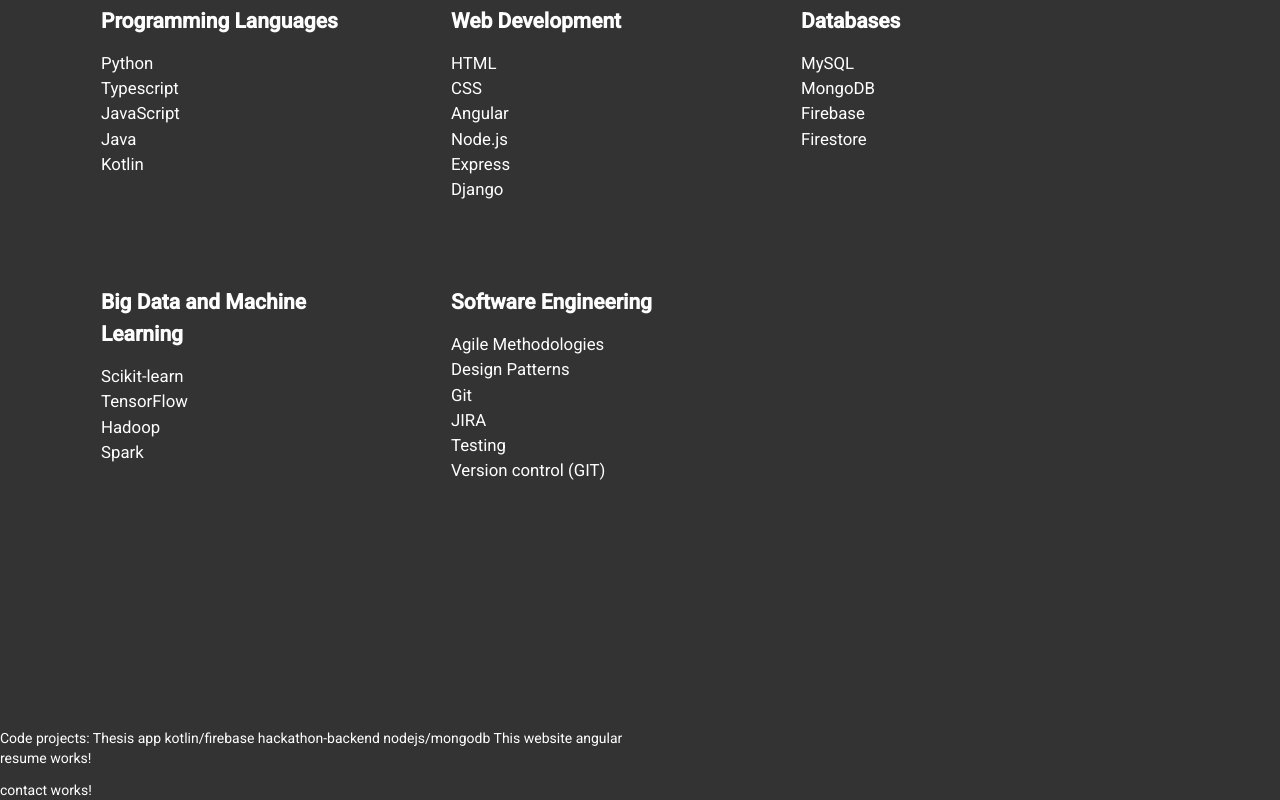
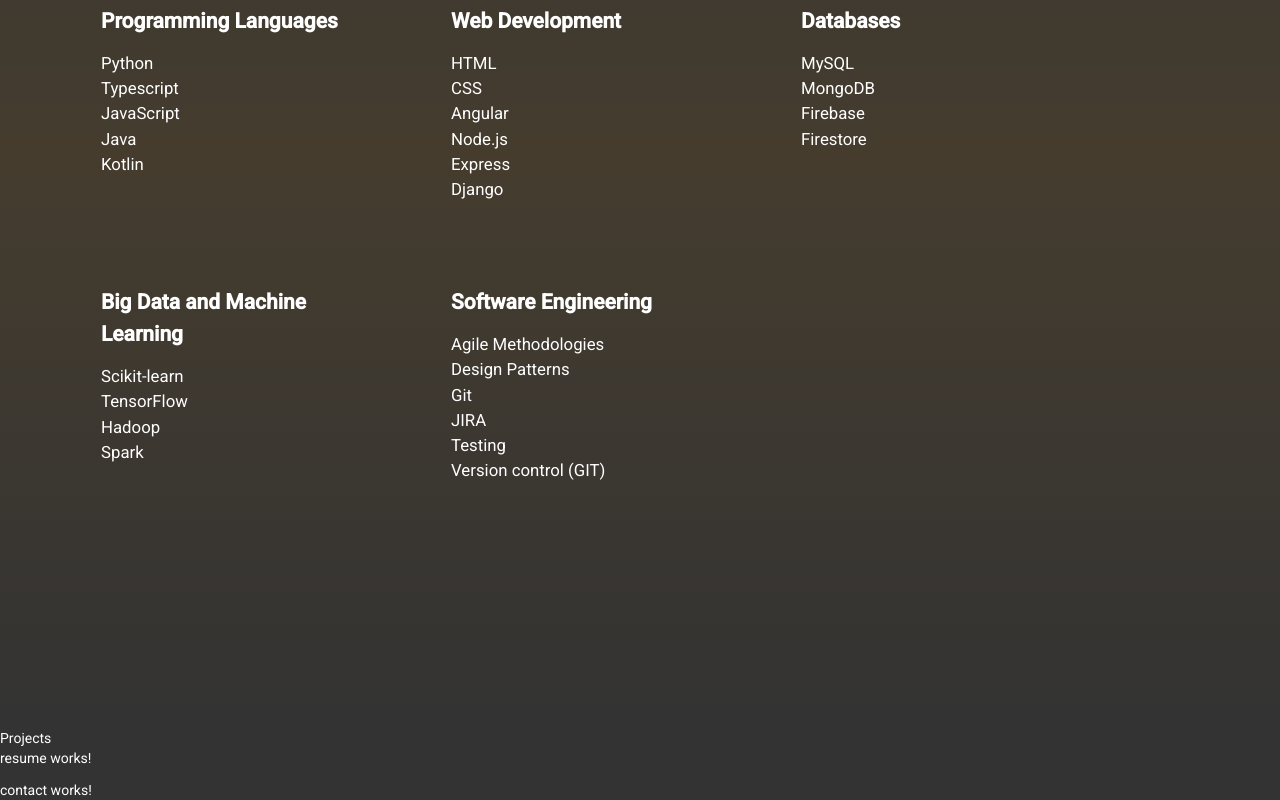
Before and after one commit to lekatehdas/myWebPage, an Angular app: page /about in a window 1280 px wide. Shown: the part 1211-2011 px from the top of the page. Built offline with nearby package versions, Linux system fonts and the light colour scheme.

Commit message:
Skills text now has fadeIn animation.

```diff
--- a/src/app/animations/animations.ts
+++ b/src/app/animations/animations.ts
@@ -23,9 +23,9 @@
 
 export const fadeInAnimation = trigger('fadeIn', [
   transition('* => *', [
-    query('.skill', [
-      style({opacity: 0}),
-      stagger(100, [animate('500ms', style({opacity: 1}))]),
-    ], {optional: true}),
+    query('[animate-me]', [
+      style({ opacity: 0 }),
+      stagger(500, [animate('2000ms', style({ opacity: 1 }))]),
+    ], { optional: true }),
   ]),
 ]);
--- a/src/app/projects/projects.component.html
+++ b/src/app/projects/projects.component.html
@@ -1,6 +1 @@
-Code projects:
-Thesis app kotlin/firebase
-
-hackathon-backend nodejs/mongodb
-
-This website angular
+Projects
--- a/src/app/skills/skills.component.css
+++ b/src/app/skills/skills.component.css
@@ -1,3 +1,8 @@
+.background-skill {
+  background: linear-gradient(to bottom, #333 0%, rgba(73, 62, 45, 0.82) 50%, #333 100%);
+  background-size: cover;
+}
+
 .container {
   padding: 15em 2em;
   display: flex;
--- a/src/app/skills/skills.component.html
+++ b/src/app/skills/skills.component.html
@@ -1,11 +1,15 @@
+<div class="background-skill" [@fadeIn]>
   <div class="container component-max-width">
-  <div class="skills-texts">
+    <div class="skills-texts" animate-me >
       <h2>Skills</h2>
       <p>
-      My skills include proficiency in multiple programming languages, as well as experience in web development, databases, big data and machine learning technologies, software engineering, testing, and version control. I'm eager to apply these skills to real-world applications and tackle the challenges that come with them. I'm particularly interested in computer security and testing.
+        My skills include proficiency in multiple programming languages, as well as experience in web development,
+        databases, big data and machine learning technologies, software engineering, testing, and version control. I'm
+        eager to apply these skills to real-world applications and tackle the challenges that come with them. I'm
+        particularly interested in computer security and testing.
       </p>
     </div>
-  <div class="skills" [@fadeIn]="skills">
+    <div class="skills">
       <div *ngFor="let skill of skills; index as i" class="skill">
         <div class="skill-container">
           <h2>{{skill.title}}</h2>
@@ -16,3 +20,4 @@
       </div>
     </div>
   </div>
+</div>
```
Lines whose indentation alone changed are shown as unchanged.
